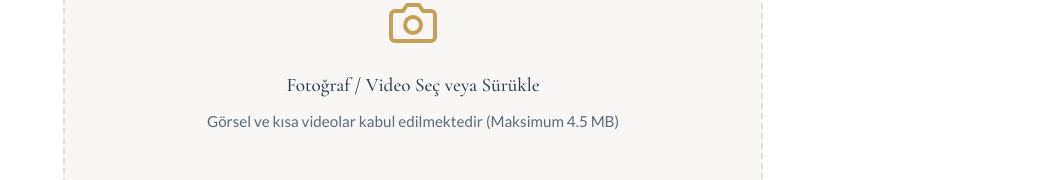
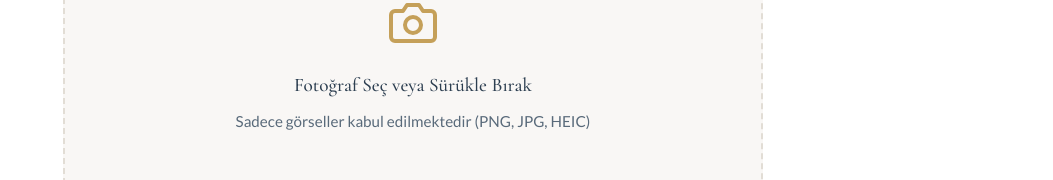
Before and after one commit to ibrahimhllozdemir/engage, a Next.js app: page / in a window 1280 px wide. Shown: the part 966-1146 px from the top of the page, without its empty margins (227-1280 px from the left). Built offline with nearby package versions, Linux system fonts and the light colour scheme.

Commit message:
chore: minor fixes and env updates

```diff
--- a/app/api/files/route.js
+++ b/app/api/files/route.js
@@ -4,7 +4,7 @@ import { drive, FOLDER_ID } from '@/lib/drive';
 export async function GET() {
   try {
     const res = await drive.files.list({
-      q: `'${FOLDER_ID}' in parents and (mimeType contains 'image/' or mimeType contains 'video/') and trashed = false`,
+      q: `'${FOLDER_ID}' in parents and mimeType contains 'image/' and trashed = false`,
       fields: 'files(id, name, createdTime)',
       orderBy: 'createdTime desc',
       pageSize: 100,
--- a/components/Upload.jsx
+++ b/components/Upload.jsx
@@ -21,14 +21,7 @@ export default function Upload() {
 
   const { getRootProps, getInputProps, isDragActive } = useDropzone({
     onDrop,
-    accept: {
-      'image/*': ['.png', '.jpg', '.jpeg', '.heic'],
-      'video/*': ['.mp4', '.mov', '.avi']
-    },
-    maxSize: 4.5 * 1024 * 1024, // 4.5MB Vercel limit
-    onDropRejected: () => {
-      alert("Vercel altyapısı nedeniyle tek seferde maksimum 4.5MB boyutunda dosyalar yüklenebilir. Lütfen daha kısa videolar veya daha küçük fotoğraflar seçin.");
-    }
+    accept: { 'image/*': ['.png', '.jpg', '.jpeg', '.heic'] },
   });
 
   const handleUpload = async () => {
@@ -98,9 +91,9 @@ export default function Upload() {
           <input {...getInputProps()} />
           <FiCamera className="dropzone-icon" />
           <h3 className="dropzone-text">
-            {isDragActive ? 'Dosyaları buraya bırakın' : 'Fotoğraf / Video Seç veya Sürükle'}
+            {isDragActive ? 'Fotoğrafları buraya bırakın' : 'Fotoğraf Seç veya Sürükle Bırak'}
           </h3>
-          <p className="dropzone-hint">Görsel ve kısa videolar kabul edilmektedir (Maksimum 4.5 MB)</p>
+          <p className="dropzone-hint">Sadece görseller kabul edilmektedir (PNG, JPG, HEIC)</p>
         </div>
 
         {files.length > 0 && (
```
